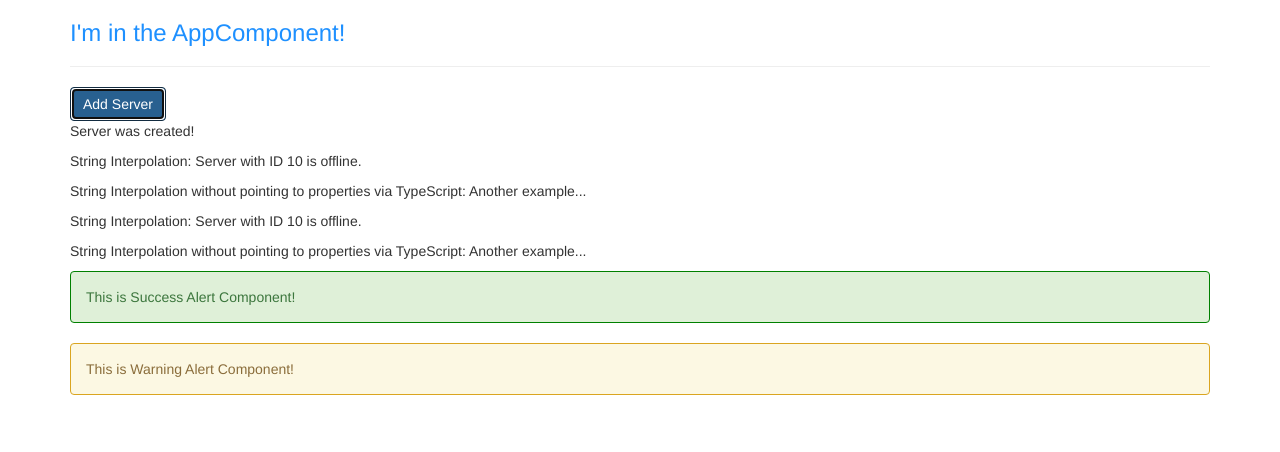
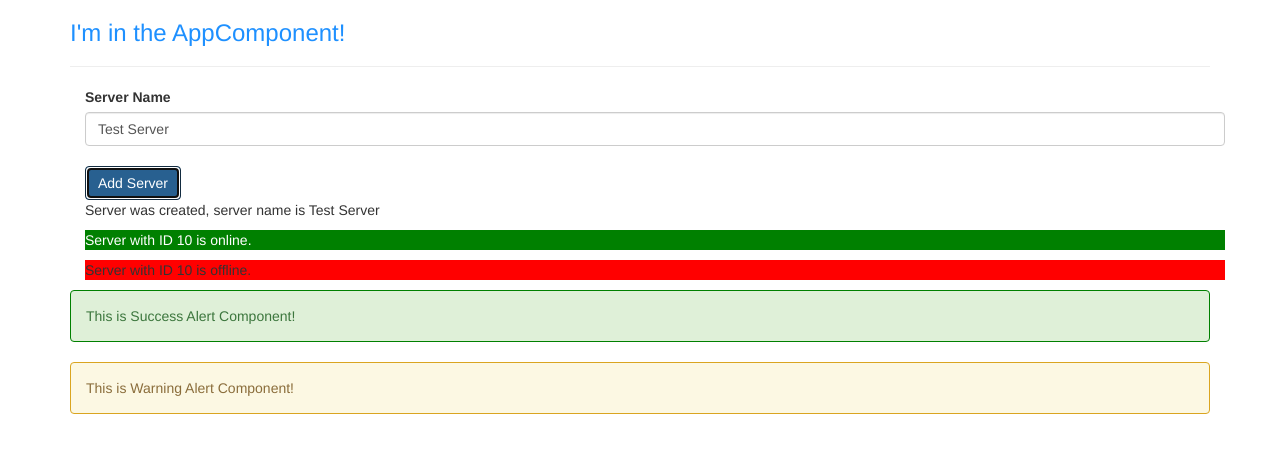
Before and after one commit to fgfernandez0321/angular2, an Angular app: page / in a window 1280 px wide. Both pictures are taken after a click on the button "Add Server". Shown: the top 452 px of the page. Built offline with nearby package versions, Linux system fonts and the light colour scheme.

Commit message:
- Testing ngStyles and ngClass directives

```diff
--- a/src/app/server/server.component.html
+++ b/src/app/server/server.component.html
@@ -1,3 +1,5 @@
-<p>String Interpolation: Server with ID {{ serverId }} is {{ getServerStatus() }}.</p>
+<!--<p>String Interpolation: Server with ID {{ serverId }} is {{ getServerStatus() }}.</p>-->
+<p [ngStyle]="{backgroundColor: getColor()}"
+   [ngClass]="{online: serverStatus === 'online'}">{{ 'Server' }} with ID {{ serverId }} is {{ getServerStatus() }}.</p>
 
-<p>String Interpolation without pointing to properties via TypeScript: {{ 'Another example...' }}</p>
+<!--<p>String Interpolation without pointing to properties via TypeScript: {{ 'Another example...' }}</p>-->
--- a/src/app/server/server.component.ts
+++ b/src/app/server/server.component.ts
@@ -2,13 +2,26 @@ import { Component } from '@angular/core';
 
 @Component({
   selector: 'app-server',
-  templateUrl: './server.component.html'
+  templateUrl: './server.component.html',
+  styles: [`
+    .online {
+      color: white;
+    }
+  `]
 })
 export class ServerComponent {
   serverId = 10; // Or you can define serverId: number = 10; however it is not necessarily because it can be inferred.
   serverStatus = 'offline';
 
+  constructor() {
+    this.serverStatus = Math.random() > 0.5 ? 'online' : 'offline';
+  }
+
   getServerStatus() {
     return this.serverStatus;
   }
+
+  getColor() {
+    return this.serverStatus === 'online' ? 'green' : 'red';
+  }
 }
--- a/src/app/servers/servers.component.html
+++ b/src/app/servers/servers.component.html
@@ -1,6 +1,24 @@
+<div class="container">
+  <div class="row">
+    <div class="col-xs-12">
+      <label>Server Name</label>
+      <!--<input type="text"-->
+      <!--class="form-control"-->
+      <!--(input)="onUpdateServerName($event)">-->
+
+      <!-- Two ways data binding, reacting to events in both directions -->
+      <input type="text"
+             class="form-control"
+             [(ngModel)]="serverName">
+
+      <!--<p>Server Name: {{ serverName }}</p>-->
+
       <!-- Property binding example using disabled property. [property]="value" where the value cab be defined in component.ts -->
       <!-- Property binding uses [ ] notation example [disabled] where disabled is the property name -->
       <!-- Event binding uses () notation example (click) where click is the event name -->
+
+      <br>
+
       <button class="btn btn-primary"
               [disabled]="!allowNewServer"
               (click)="onCreateServer()">Add Server</button>
@@ -13,7 +31,16 @@
 
       <!-- Do not mix property binding with string interpolation -->
 
-<p>{{ serverCreationStatus }}</p>
+      <!--<p>{{ serverCreationStatus }}</p>-->
+      <!-- * is necessary because it is a directive that changes the DOM -->
+      <!--<p *ngIf="serverCreated">Server was created, server name is {{ serverName }}</p>-->
+      <p *ngIf="serverCreated; else noServer">Server was created, server name is {{ serverName }}</p>
+      <ng-template #noServer>
+        <p>No server was created!</p>
+      </ng-template>
 
       <app-server></app-server>
       <app-server></app-server>
+    </div>
+  </div>
+</div>
--- a/src/app/servers/servers.component.ts
+++ b/src/app/servers/servers.component.ts
@@ -16,6 +16,8 @@ import { Component, OnInit } from '@angular/core';
 export class ServersComponent implements OnInit {
   allowNewServer = false;
   serverCreationStatus = 'No server was created!';
+  serverName = 'Test Server';
+  serverCreated = false;
 
   constructor() {
     setTimeout( () => {
@@ -27,7 +29,11 @@ export class ServersComponent implements OnInit {
   }
 
   onCreateServer() {
-    this.serverCreationStatus = 'Server was created!';
+    this.serverCreated = true;
+    this.serverCreationStatus = 'Server was created! Name is ' + this.serverName;
   }
 
+  onUpdateServerName(event: Event) {
+    this.serverName = (<HTMLInputElement>event.target).value;
+  }
 }
```
Lines whose indentation alone changed are shown as unchanged.
